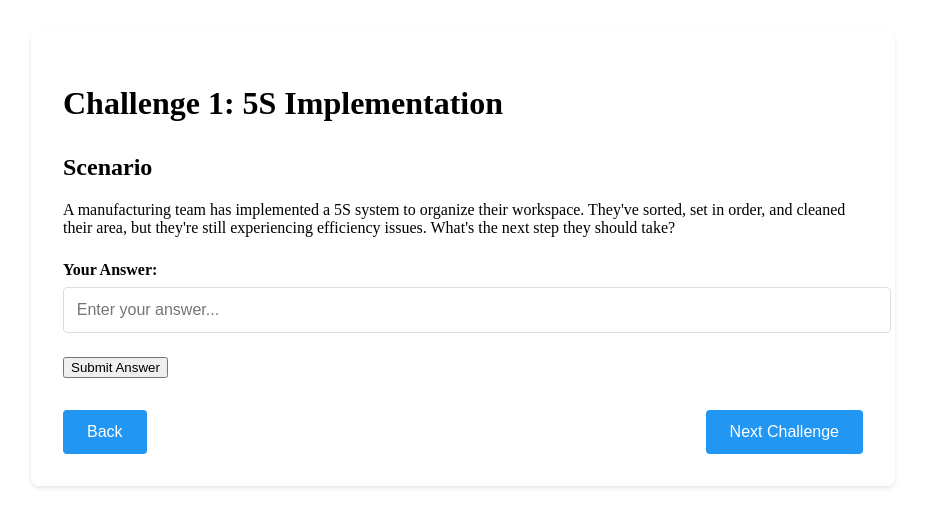
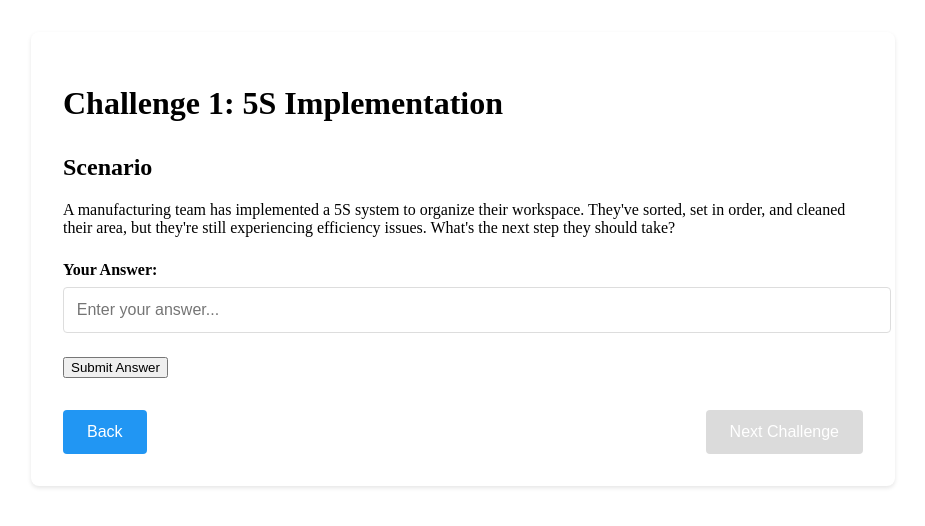
Before and after one commit to tipsyelifant/lean-gambit, a React (Vite) app: page /puzzle/1 in a window 1280 px wide. Shown: the top 526 px of the page, without its empty margins (177-1102 px from the left). Built offline with nearby package versions, Linux system fonts and the light colour scheme.

Commit message:
Update components.css

```diff
--- a/src/styles/components.css
+++ b/src/styles/components.css
@@ -106,6 +106,16 @@
   background-color: #1976D2;
 }
 
+.next-button.disabled {
+  background-color: #cccccc;
+  cursor: not-allowed;
+  opacity: 0.7;
+}
+
+.next-button.disabled:hover {
+  background-color: #cccccc;
+}
+
 /* Feedback and Hints */
 .feedback {
   margin: 1rem 0;
```
